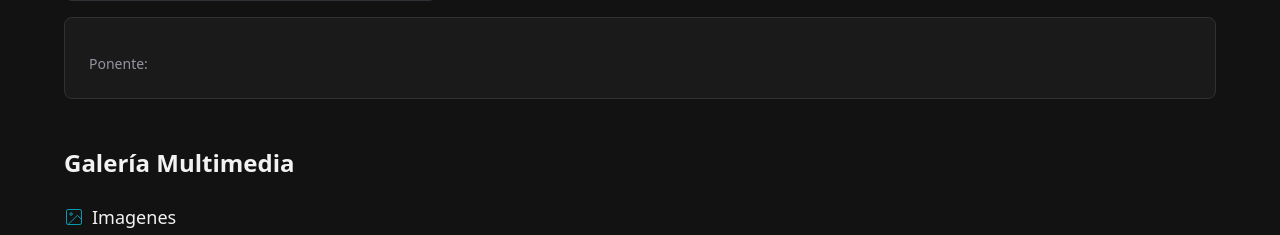
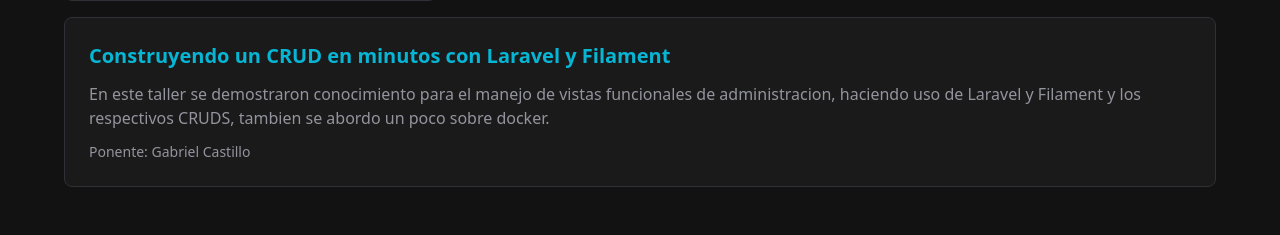
Before and after one commit to CesarZV23005/SDS2025, a PHP site: page /app/views/dia2.php in a window 1280 px wide. Shown: the part 1098-1333 px from the top of the page. Run offline with PHP 8.4, Linux system fonts and the light colour scheme; some libraries are stand-ins or nearby versions.

Commit message:
ft: informacion sobre el taller n2 del dia 2

```diff
--- a/proyecto-mvc/app/views/dia2.php
+++ b/proyecto-mvc/app/views/dia2.php
@@ -135,13 +135,14 @@
                 <!-- info 2 -->
                 <div class="bg-card border border-border rounded-lg p-6 space-y-3">
                     <h3 class="text-xl font-semibold text-primary">
-
+                        Construyendo un CRUD en minutos con Laravel y Filament
                     </h3>
                     <p class="text-muted">
-
+                        En este taller se demostraron conocimiento para el manejo de vistas funcionales de administracion, haciendo uso de Laravel y Filament y los respectivos CRUDS,
+                        tambien se abordo un poco sobre docker.
                     </p>
                     <div class="text-sm text-muted">
-                        <span class="font-medium">Ponente:</span>
+                        <span class="font-medium">Ponente:</span> Gabriel Castillo
                     </div>
                 </div>
             </section>
```
